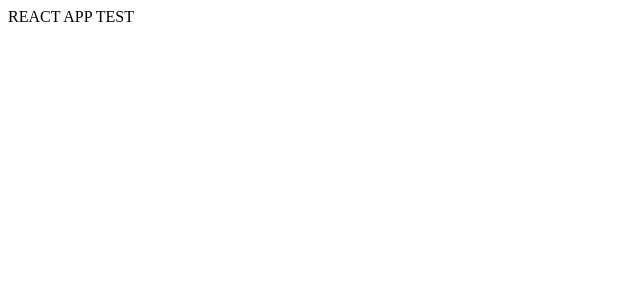
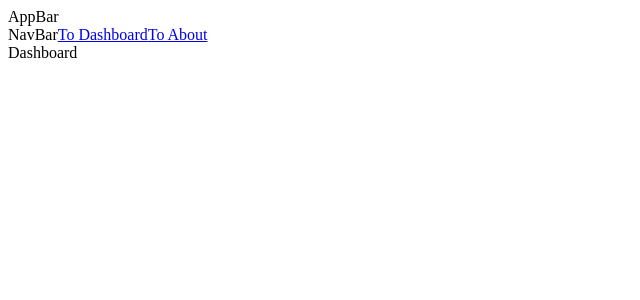
Before and after one commit to piotr-pietras/frontend-starter, a React app: page / in a window 1280 px wide. Shown: the top 300 px of the page, without its empty margins (0-640 px from the left). Built offline with nearby package versions, Linux system fonts and the light colour scheme.

Commit message:
Init react-router v6

```diff
--- a/package.json
+++ b/package.json
@@ -13,6 +13,8 @@
     "express": "^4.18.2",
     "react": "18.2.0",
     "react-dom": "18.2.0",
+    "react-router": "^6.8.1",
+    "react-router-dom": "^6.8.1",
     "ts-node": "^10.9.1"
   },
   "devDependencies": {
@@ -20,6 +22,8 @@
     "@types/node": "^18.11.18",
     "@types/react": "^18.0.26",
     "@types/react-dom": "^18.0.10",
+    "@types/react-router": "^5.1.20",
+    "@types/react-router-dom": "^5.3.3",
     "html-webpack-plugin": "^5.5.0",
     "nodemon": "^2.0.20",
     "ts-loader": "^9.4.2",
--- a/src/App.tsx
+++ b/src/App.tsx
@@ -1,5 +1,7 @@
 import React from "react";
+import { RouterProvider } from "react-router-dom";
+import { router } from "./router";
 
 export const App = () => {
-  return <div>REACT APP TEST</div>;
+  return <RouterProvider router={router} />;
 };
--- /dev/null
+++ b/src/common/AppBar.tsx
@@ -0,0 +1,5 @@
+import React from "react";
+
+export const AppBar = () => {
+  return <div>AppBar</div>;
+};
--- /dev/null
+++ b/src/common/NavBar.tsx
@@ -0,0 +1,13 @@
+import React from "react";
+import { Link } from "react-router-dom";
+import { AppRoutes } from "../router";
+
+export const NavBar = () => {
+  return (
+    <div>
+      <span>NavBar</span>
+      <Link to={AppRoutes.dashboard}>To Dashboard</Link>
+      <Link to={AppRoutes.about}>To About</Link>
+    </div>
+  );
+};
--- /dev/null
+++ b/src/common/layouts/MainLayout.tsx
@@ -0,0 +1,14 @@
+import React from "react";
+import { Outlet } from "react-router";
+import { AppBar } from "../AppBar";
+import { NavBar } from "../NavBar";
+
+export const MainLayout = () => {
+  return (
+    <div>
+      <AppBar />
+      <NavBar />
+      <Outlet />
+    </div>
+  );
+};
--- /dev/null
+++ b/src/features/About/About.tsx
@@ -0,0 +1,5 @@
+import React from "react";
+
+export const About = () => {
+  return <div>About</div>;
+};
--- /dev/null
+++ b/src/features/Dashboard/Dashboard.tsx
@@ -0,0 +1,10 @@
+import React from "react";
+import { Link } from "react-router-dom";
+
+export const Dashboard = () => {
+  return (
+    <div>
+      <span>Dashboard</span>
+    </div>
+  );
+};
--- /dev/null
+++ b/src/router.tsx
@@ -0,0 +1,26 @@
+import React from "react";
+import { createBrowserRouter } from "react-router-dom";
+import { MainLayout } from "./common/layouts/MainLayout";
+import { About } from "./features/About/About";
+import { Dashboard } from "./features/Dashboard/Dashboard";
+
+export enum AppRoutes {
+  dashboard = "/",
+  about = "/about",
+}
+
+export const router = createBrowserRouter([
+  {
+    element: <MainLayout />,
+    children: [
+      {
+        path: AppRoutes.dashboard,
+        element: <Dashboard />,
+      },
+      {
+        path: AppRoutes.about,
+        element: <About />,
+      },
+    ],
+  },
+]);
```
Also changed, not shown: 1 other file (tests, documents, lock files or other folders).
